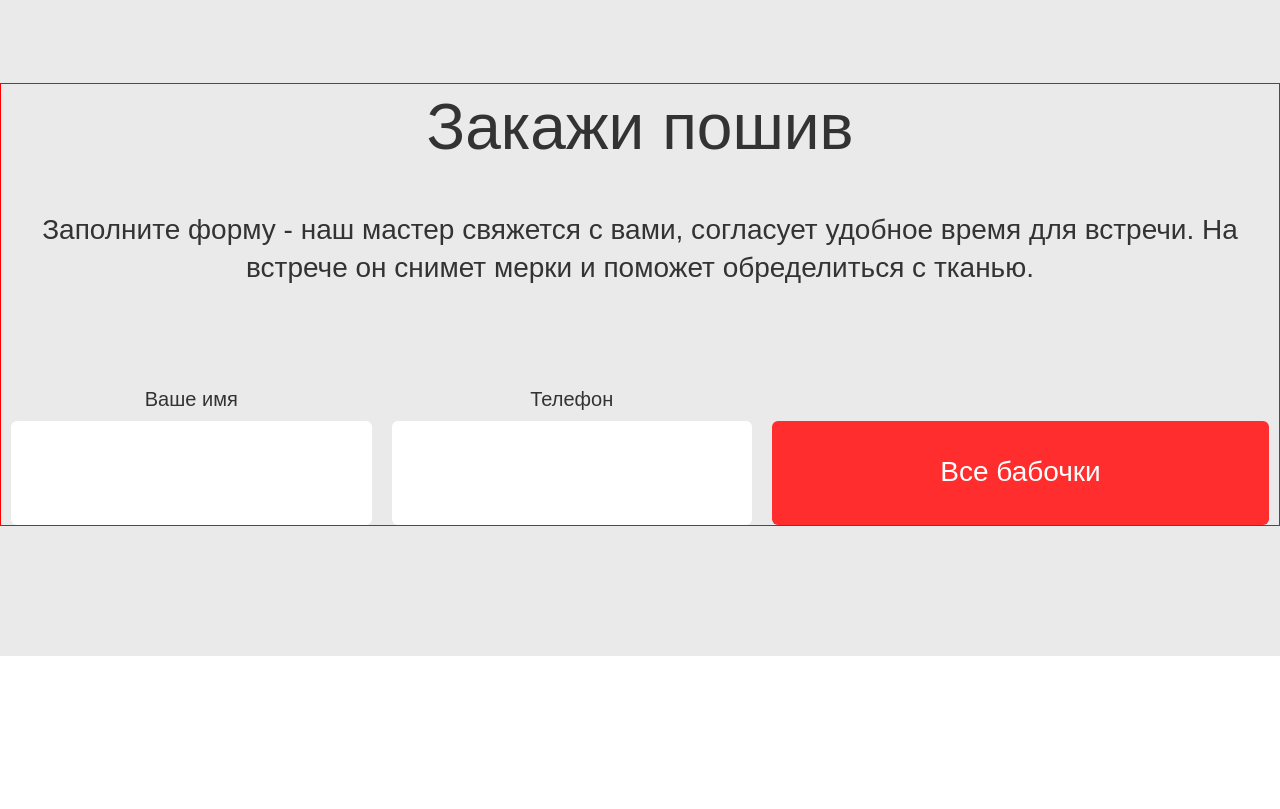
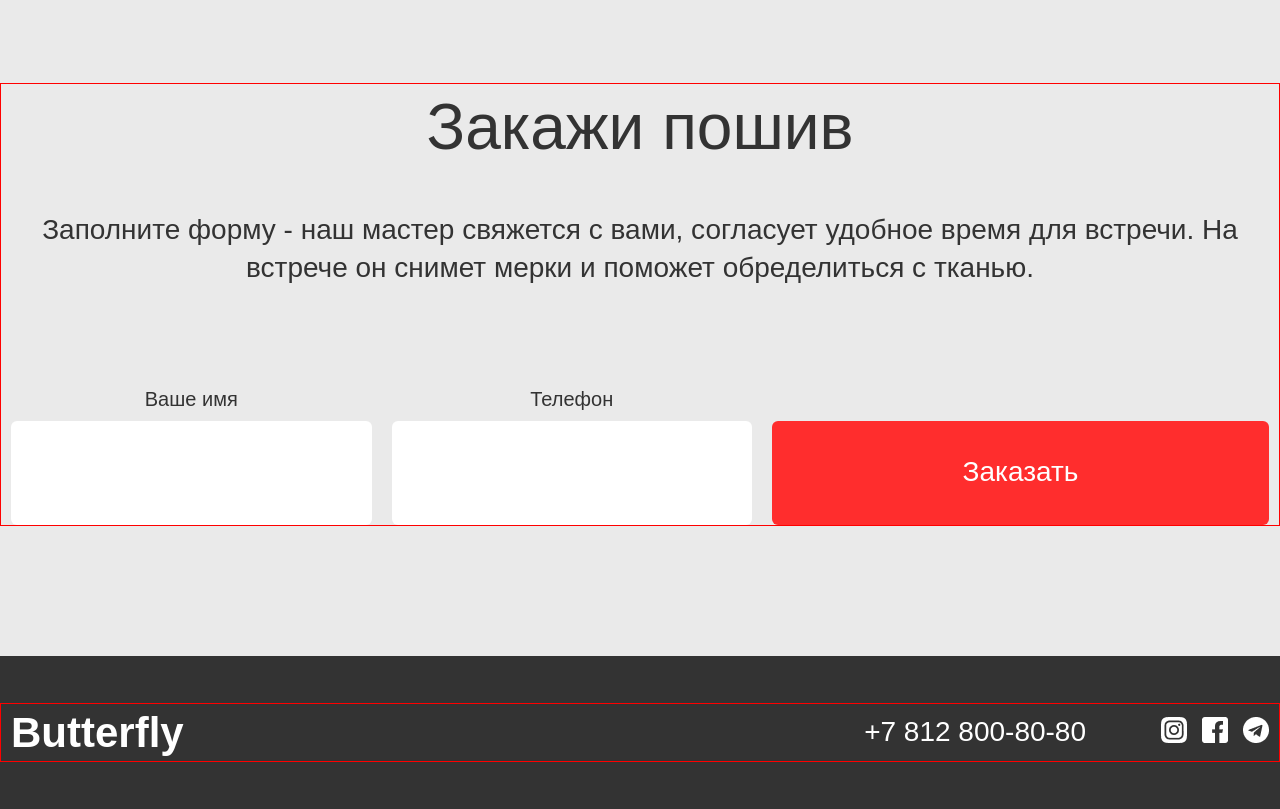
Before and after one commit to pavgigii/butterfly-shop-pakhalenko, a website: page www/index.html in a window 1280 px wide. Shown: the part 1988-2797 px from the top of the page. Before the commit the page ends 2644 px from the top, so only its background shows below. Drawn offline with Linux system fonts and the light colour scheme.

Commit message:
Сделал секции _footer, _social, и адаптив к ним. Добавил общие свойства для всех кнопок для шапки и для дНа

```diff
--- /dev/null
+++ b/src/styles/blocks/_footer.scss
@@ -0,0 +1,41 @@
+.footer {
+padding: 47px 0;
+background-color: $color-dark;
+color: $color-light;
+
+
+@media (max-width: $mobile-max) {
+padding: 30px 0 35px 0;
+}
+}
+
+.footer-inner {
+  @include inner;
+}
+
+.footer-wrap {
+  display: flex;
+  align-items: center;
+
+  @media (max-width: $mobile-max) {
+    flex-direction: column;
+  }
+
+}
+
+.footer-logo {
+  @include logo;
+
+  @media (max-width: $mobile-max) {
+    margin-bottom: 30px;
+  }
+}
+
+
+.footer-phone {
+  text-decoration: none;
+  font-weight: 400;
+  font-size: 28px;
+  line-height: 38px;
+  color: $color-light;
+}
--- a/src/styles/blocks/_header.scss
+++ b/src/styles/blocks/_header.scss
@@ -22,24 +22,7 @@
 }
 
 .header-logo {
-  margin-right: auto;
-  font-weight: 600;
-  font-size: 42px;
-  line-height: 57px;
-  color: $color-light;
-  text-decoration: none;
-
-  @media (max-width: $tablet-max) {
-    font-size: 36px;
-    line-height: 49px;
-  }
-
-  @media (max-width: $mobile-max) {
-    font-size: 28px;
-    line-height: 38px;
-  }
-
-
+  @include logo
 }
 
 
--- a/src/styles/blocks/_nav.scss
+++ b/src/styles/blocks/_nav.scss
@@ -15,6 +15,7 @@
 
   a {
   display: inline-block;
+  text-transform: uppercase;
   text-decoration: none;
   padding: 33px 25px;
   color: $color-light;
--- /dev/null
+++ b/src/styles/blocks/_socials.scss
@@ -0,0 +1,27 @@
+.footer-social {
+  display: flex;
+  list-style: none;
+  margin-left: 60px;
+
+  @media (max-width: $tablet-max) {
+    margin-left: 50px;
+  }
+
+  @media (max-width: $mobile-max) {
+    margin: 0 auto;
+  }
+}
+
+.footer-icon {
+  margin-left: 15px;
+
+  @media (max-width: $mobile-max) {
+    margin-top: 15px;
+  }
+}
+
+.footer-link {
+  display:inline-block;
+  height: 26px;
+  width: 26px;
+}
--- a/src/styles/common/_mixins.scss
+++ b/src/styles/common/_mixins.scss
@@ -23,3 +23,25 @@
     line-height: 49px;
   }
 }
+
+@mixin logo {
+  margin-right: auto;
+  font-weight: 600;
+  font-size: 42px;
+  line-height: 57px;
+  color: $color-light;
+  text-decoration: none;
+
+  @media (max-width: $tablet-max) {
+    margin: 0 auto;
+    font-size: 36px;
+    line-height: 49px;
+  }
+
+  @media (max-width: $mobile-max) {
+    font-size: 28px;
+    line-height: 38px;
+  }
+
+
+}
--- a/src/styles/style.scss
+++ b/src/styles/style.scss
@@ -16,3 +16,5 @@
 @import "blocks/_catalog";
 @import "blocks/_order";
 @import "blocks/_form";
+@import "blocks/_footer";
+@import "blocks/_socials";
--- a/www/index.html
+++ b/www/index.html
@@ -17,16 +17,16 @@
         <nav class="nav">
           <ul>
             <li>
-              <a href="#">КАТАЛОГ</a>
+              <a href="#">Каталог</a>
             </li>
             <li>
-              <a href="#">ОТЗЫВЫ</a>
+              <a href="#">Отзывы</a>
             </li>
             <li>
-              <a href="#">КОНТАКТЫ</a>
+              <a href="#">Контакты</a>
             </li>
             <li>
-              <a href="#">FAQ</a>
+              <a href="#">Faq</a>
             </li>
           </ul>
         </nav>
@@ -100,11 +100,34 @@
           <input id="phone" name="phone" type="tel" class="form-input">
         </div>
         <div class="form-field form-field-button">
-          <a href="#" class="btn btn-order">Все бабочки</a>
+          <a href="#" class="btn btn-order">Заказать</a>
         </div>
       </form>
     </div>
   </div>
+
+  <footer class="footer">
+    <div class="footer-inner">
+      <div class="footer-wrap">
+      <a href="#" class="footer-logo">Butterfly</a>
+      <a href="tel:+78128008080" class="footer-phone">+7 812 800-80-80</a>
+      <ul class="footer-social">
+        <li class="footer-icon">
+          <a href="#" class="footer-link" title="Подписывайся в Инстаграмме"
+          style="background-image: url(images/footer-icon-insta.png);"></a>
+        </li>
+        <li class="footer-icon">
+          <a href="#" class="footer-link" title="Подписывайся в FB*"
+          style="background-image: url(images/footer-icon-fb.png);"></a>
+        </li>
+        <li class="footer-icon">
+          <a href="#" class="footer-link" title="Подписывайся в Телеграме"
+          style="background-image: url(images/footer-icon-tg.png);"></a>
+        </li>
+      </ul>
+      </div>
+    </div>
+  </footer>
 
 
 
```
Also changed, not shown: www/images/footer-icon-fb.png (added), www/images/footer-icon-insta.png (added), www/images/footer-icon-tg.png (added), www/style/style.css.
